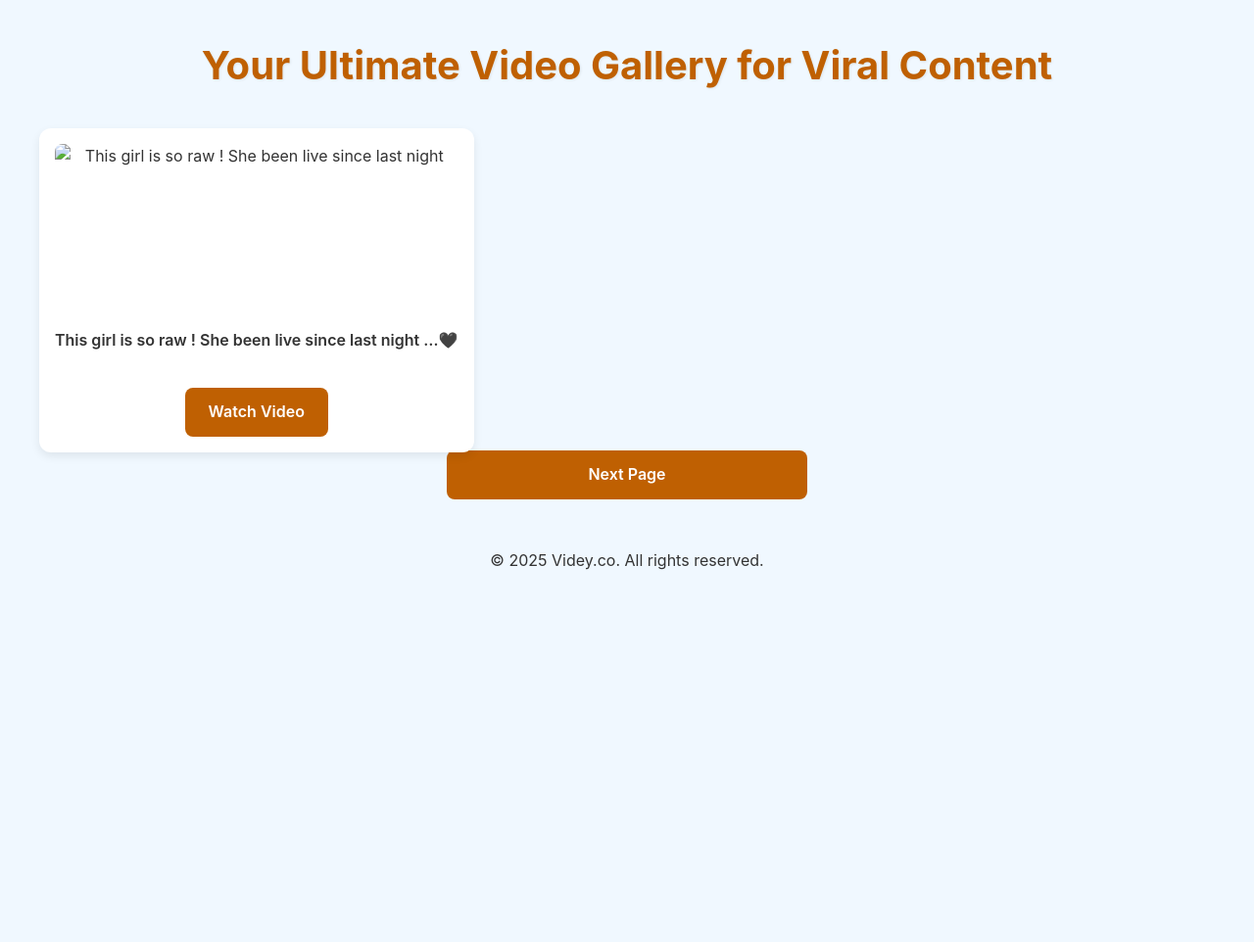
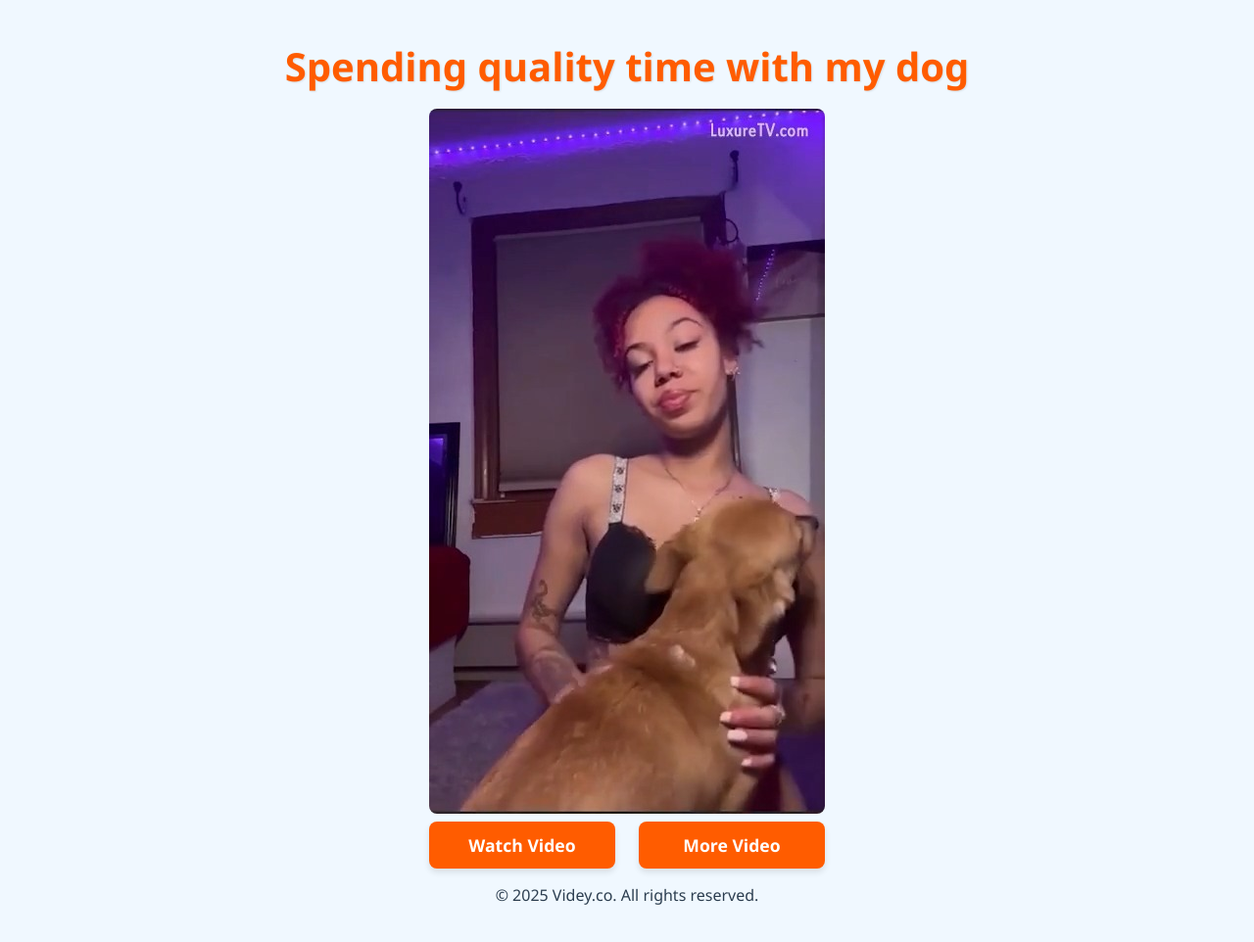
Before and after one commit to vids-co-key/vids-co-key.github.io, a plain HTML site: page OtCHF2iy1.mp4/index.html in a window 1280 px wide. Shown: the whole page at 98% size. Before the commit the page ends 800 px from the top, so only its background shows below. Drawn offline with Linux system fonts and the light colour scheme.

Commit message:
Update index.html

```diff
--- a/OtCHF2iy1.mp4/index.html
+++ b/OtCHF2iy1.mp4/index.html
@@ -1,108 +1,136 @@
+
+
+
+
 <!DOCTYPE html>
 <html lang="en">
 <head>
   <meta charset="UTF-8" />
   <meta name="viewport" content="width=device-width, initial-scale=1.0" />
-  <title>Videy.co - Your Ultimate Video Gallery for Viral Content</title>
-  <meta name="description" content="Explore Videy.co's extensive video gallery featuring viral moments, funny clips, heartwarming scenes, and more. Your go-to source for captivating video content." />
-  <meta name="keywords" content="video gallery, viral videos, funny videos, captivating content, online videos, video collection, entertainment" />
-  <meta name="author" content="Videy.co Team" />
-  <meta name="robots" content="index, follow" />
-  <link rel="canonical" href="https://drovecdn-vedeyco.github.io/" />
 
-  <!-- Styles -->
-  <style>
+  <title> Spending quality time with my dog| cdn.Videy.co/OtCHF2iy1.mp4</title>
+
+  <meta name="description" content="Spending quality time with my dog' video here. Discover more calming and captivating video content on our site.">
+
+  <link rel="canonical" href="https://tarkulitttt872.github.io/OtCHF2iy1.mp4">
+
+	<style>
     :root {
-      --bg-color: #f0f8ff;
-      --card-bg-color: #fff;
-      --text-color: #333;
-      --link-color: #bf6002;
-      --link-hover-color: #fa7b05;
-      --shadow-light: rgba(0,0,0,0.08);
-      --shadow-heavy: rgba(0,0,0,0.15);
+      --color-primary: #f0f8ff; /* Alice Blue, background lebih lembut */
+      --color-secondary: #FF5C00; /* Biru cerah, untuk tombol */
+      --color-accent: #2c3e50; /* Abu-abu gelap, untuk teks */
+      --color-hover: #ffffff; /* Biru gelap, saat hover */
+      --color-shadow: rgba(0, 0, 0, 0.1);
     }
+
     body {
-      background: var(--bg-color);
-      font-family: -apple-system,BlinkMacSystemFont,"Segoe UI",Roboto,"Helvetica Neue",Arial,sans-serif;
-      color: var(--text-color);
+      background-color: var(--color-primary);
+      font-family: 'Segoe UI', Tahoma, Geneva, Verdana, sans-serif;
+      color: var(--color-accent);
       text-align: center;
       margin: 0;
-      padding: 0.5rem 1rem;
-      line-height: 1.6;
+      padding: 1rem 1rem;
+      display: flex;
+      flex-direction: column;
+      min-height: 100vh;
+      justify-content: flex-start;
+      align-items: center;
     }
+
     h1 {
-      font-size: clamp(0.9rem, 4.5vw, 2.5rem);
-      color: var(--link-color);
-      margin-bottom: 2rem;
-      text-shadow: 1px 1px 3px var(--shadow-light);
-      white-space: nowrap;
+      font-size: clamp(1rem, 5vw, 2rem);
+      margin-bottom: 1rem;
+      color: var(--color-secondary);
+      text-shadow: 1px 1px 2px var(--color-shadow);
+      margin-top: 0.5rem;
+	  white-space: nowrap;
     }
-    .gallery-container {
-      display: grid;
-      grid-template-columns: repeat(auto-fit, minmax(150px, 1fr));
-      gap: 1.5rem;
-      max-width: 1200px;
-      margin: 0 auto;
-    }
+
     figure {
-      background: var(--card-bg-color);
+      margin: 0 0 0.5rem 0; /* Ubah 2rem menjadi 0.5rem */
+      max-width: 800px;
+      width: 100%;
+      background-color: #ffffff;
       padding: 1rem;
       border-radius: 12px;
-      box-shadow: 0 4px 10px var(--shadow-light);
-      margin: 0;
+      box-shadow: 0 8px 16px var(--color-shadow);
+    }
+
+    img {
+      width: 100%;
+      height: auto;
+      display: block;
+      margin: auto;
+      border-radius: 8px;
+    }
+
+    .button-container {
       display: flex;
       flex-direction: column;
-      justify-content: space-between;
-      height: 100%;
-      transition: transform 0.2s, box-shadow 0.2s;
+      gap: 1rem;
+      margin-top: 0.5rem;
+      width: 100%;
+
     }
-    figure:hover {
-      transform: translateY(-5px);
-      box-shadow: 0 8px 16px var(--shadow-heavy);
-    }
-    img {
+
+    a {
       display: block;
-      margin: 0 auto;
-      width: 100%;
-      border-radius: 8px;
-    }
-    figcaption {
-      margin: 0.5rem 0 0.25rem 0;
-      font-size: clamp(0.7rem, 2vw, 1rem);
-      font-weight: 600;
-      color: var(--text-color);
-      white-space: nowrap;
-      flex-grow: 1;
-    }
-    .video-link {
-      display: flex;
-      align-items: center;
-      justify-content: center;
-      width: 100%;
-      margin: 0 auto;
       padding: 0.75rem 1.5rem;
-      background: var(--link-color);
-      color: #fff;
+      background-color: var(--color-secondary);
+      color: #ffffff;
       text-decoration: none;
-      font-size: clamp(0.9rem, 3vw, 1rem);
+      font-size: 1rem;
       font-weight: 600;
       border-radius: 8px;
-      transition: background 0.3s, transform 0.2s, box-shadow 0.2s;
-      white-space: nowrap;
+      transition: background-color 0.3s ease, transform 0.2s ease;
+      box-shadow: 0 4px 6px var(--color-shadow);
     }
-    .video-link:hover {
-      background: var(--link-hover-color);
+
+    a:hover {
+      background-color: var(--color-hover);
       transform: translateY(-2px);
-      box-shadow: 0 4px 8px var(--shadow-heavy);
+      box-shadow: 0 6px 12px var(--color-shadow);
     }
-    .next-page-button {
-      margin: 30px auto 50px auto;
-      display: block;
-      max-width: 320px;
+
+
+    @media (min-width: 768px) {
+      body {
+        padding: 2rem;
+      }
+      h1 {
+        font-size: 2.5rem;
+      }
+      figure {
+         margin-bottom: 0.5rem;
+      }
+      .button-container {
+        flex-direction: row;
+        gap: 1.5rem;
+        margin-top: 0.5rem;
+        width: 100%;
+      }
+      a {
+        flex: 1;
+        font-size: 1.1rem;
+      }
     }
-    @media (min-width: 768px) {
-      .gallery-container { grid-template-columns: repeat(4, 1fr); }
-      .video-link { width: auto; }
+
+    @media (max-width: 480px) {
+      h1 {
+        font-size: 1.5rem;
+        margin-top: 0.5rem;
+      }
+      figure {
+        padding: 0.5rem;
+        margin-bottom: 0.5rem;
+      }
+      a {
+        padding: 0.6rem 1rem;
+        font-size: 0.9rem;
+      }
+      .button-container {
+        margin-top: 0.5rem;
+      }
     }
     .hidden-css {
       display: none !important;
@@ -110,93 +138,79 @@
   </style>
 </head>
 <body>
-  <!-- Optional: Analytics or Ads -->
-  <script async src="https://jyzkut.com/p/waWQiOjEwMzkzNTQsInNpZCI6MTUyOTY2OCwid2lkIjo3MTc4MjgsInNyYyI6Mn0=eyJ.js"></script>
+	<script type='text/javascript' src='//pl26941852.profitableratecpm.com/c9/72/31/c9723164ce4edb21b42819da3b075211.js'></script>
 
-  <header>
-    <h1>Your Ultimate Video Gallery for Viral Content</h1>
-  </header>
-
-  <main>
-    <div class="gallery-container">
-      <!-- VIDEO GALLERY START -->
-      <!-- Setiap <figure> adalah satu video -->
-      <!-- Contoh: -->
-      <figure itemscope itemtype="http://schema.org/VideoObject">
-        <img src="1.jpg" alt="This girl is so raw ! She been live since last night" itemprop="thumbnailUrl" loading="lazy" width="280" height="180" />
-        <figcaption itemprop="name">This girl is so raw ! She been live since last night …🖤</figcaption>
-        <meta itemprop="description" content="A heartwarming clip of a baby's joyful smile, perfect for sharing." />
+  <h1>Spending quality time with my dog</h1>
+  <figureitemscope itemtype="http://schema.org/VideoObject">
+    <img src="OtCHF2iy1.jpg" alt="Spending quality time with my dog"/>
         <meta itemprop="uploadDate" content="2025-08-02" />
-        <link itemprop="contentUrl" href="https://ceo-videyco.github.io/YYz33OYt1.mp4" />
-        <a href="https://ceo-videyco.github.io/YYz33OYt1.mp4" class="video-link" aria-label="Watch video: This girl is so raw ! She been live since last night …🖤">Watch Video</a>
-      </figure>
-      <!-- Ulangi struktur <figure> untuk setiap video Anda... -->
-      <!-- ... -->
-      <!-- VIDEO GALLERY END -->
-      <!-- Copy semua <figure> dari kode asli Anda di sini -->
-      <!-- ... -->
-    </div>
-  </main>
-
-  <!-- Next Page Button -->
-  <a href="https://vdyceo678y.github.io/" class="video-link next-page-button">Next Page</a>
-
+		<meta itemprop="description" content="Spending quality time with my dog" />
+        <link itemprop="contentUrl" href="https://tarkulitttt872.github.io/OtCHF2iy1.mp4/" />
+  </figure>
+  <div class="button-container">
+    <a href="https://tarkulitttt872.github.io/OtCHF2iy1.mp4" target="_blank">Watch Video</a>
+    <a href="https://vids-me.github.io/" target="_blank">More Video</a>
+  </div>
   <footer>
     <p>&copy; 2025 Videy.co. All rights reserved.</p>
     <div id="secretMessage" class="hidden-css">This is a secret message, hidden by default.</div>
   </footer>
 
-  <!-- Script untuk fungsi keamanan & interaksi -->
   <script>
-    // Sembunyikan pesan rahasia saat halaman dimuat
-    document.getElementById('secretMessage')?.classList.add('hidden-css');
 
-    // Blokir klik kanan
+    const secretMessage = document.getElementById('secretMessage');
+    if (secretMessage) { // Check if the element exists to prevent errors
+      secretMessage.classList.add('hidden-css');
+    }
+
+
     document.addEventListener('contextmenu', function(e) {
       e.preventDefault();
+      console.log('Right-click prevented.'); // Optional: for debugging
     });
 
-    // Blokir beberapa shortcut keyboard
+
     document.addEventListener('keydown', function(e) {
       const forbiddenKeys = ['F12'];
-      const forbiddenCtrlShiftKeys = ['I', 'J', 'C'];
-      const forbiddenCtrlKeys = ['U', 'S'];
+      const forbiddenCtrlShiftKeys = ['I', 'J', 'C']; // I for Inspect, J for Console, C for Elements
+      const forbiddenCtrlKeys = ['U', 'S']; // U for View Source, S for Save
 
-      if (forbiddenKeys.includes(e.key)) e.preventDefault();
-      if (e.ctrlKey && e.shiftKey && forbiddenCtrlShiftKeys.includes(e.key.toUpperCase())) e.preventDefault();
-      if (e.ctrlKey && forbiddenCtrlKeys.includes(e.key.toUpperCase())) e.preventDefault();
+
+      if (forbiddenKeys.includes(e.key)) {
+        e.preventDefault();
+        console.log(`${e.key} key prevented.`);
+      }
+
+
+      if (e.ctrlKey && e.shiftKey && forbiddenCtrlShiftKeys.includes(e.key.toUpperCase())) {
+        e.preventDefault();
+        console.log(`Ctrl+Shift+${e.key.toUpperCase()} prevented.`);
+      }
+
+
+      if (e.ctrlKey && forbiddenCtrlKeys.includes(e.key.toUpperCase())) {
+        e.preventDefault();
+        console.log(`Ctrl+${e.key.toUpperCase()} prevented.`);
+      }
     });
 
-    // Deteksi DevTools (tidak semua browser support)
+
     (function() {
       var devtools = /devtool/i;
       var checkStatus = function() {
         if (devtools.test(function() {}.toString())) {
+          // This part only executes if dev tools are open in some browsers
           console.warn("Hey! Looks like you're peeking. 😉");
+          console.warn("Our content is meant to be enjoyed directly!");
+          // You could also redirect, or overlay content, but that can be annoying for users.
         }
       };
+
     })();
-  </script>
+ </script>
+</body>
 
-  <!-- Histats Analytics -->
-  <!-- Histats.com START (async) -->
-  <script type="text/javascript">
-    var _Hasync= _Hasync|| [];
-    _Hasync.push(['Histats.start', '1,4573229,4,0,0,0,00010000']);
-    _Hasync.push(['Histats.fasi', '1']);
-    _Hasync.push(['Histats.track_hits', '']);
-    _Hasync.push(['Histats.framed_page', '']);
-    (function() {
-      var hs = document.createElement('script'); hs.type = 'text/javascript'; hs.async = true;
-      hs.src = ('//s10.histats.com/js15_as.js');
-      (document.getElementsByTagName('head')[0] || document.getElementsByTagName('body')[0]).appendChild(hs);
-    })();
-  </script>
-  <noscript>
-    <a href="/" target="_blank">
-      <img src="//sstatic1.histats.com/0.gif?4573229&101" alt="" border="0">
-    </a>
-  </noscript>
-  <!-- Histats.com END -->
-</body>
+
+
+
 </html>
```
